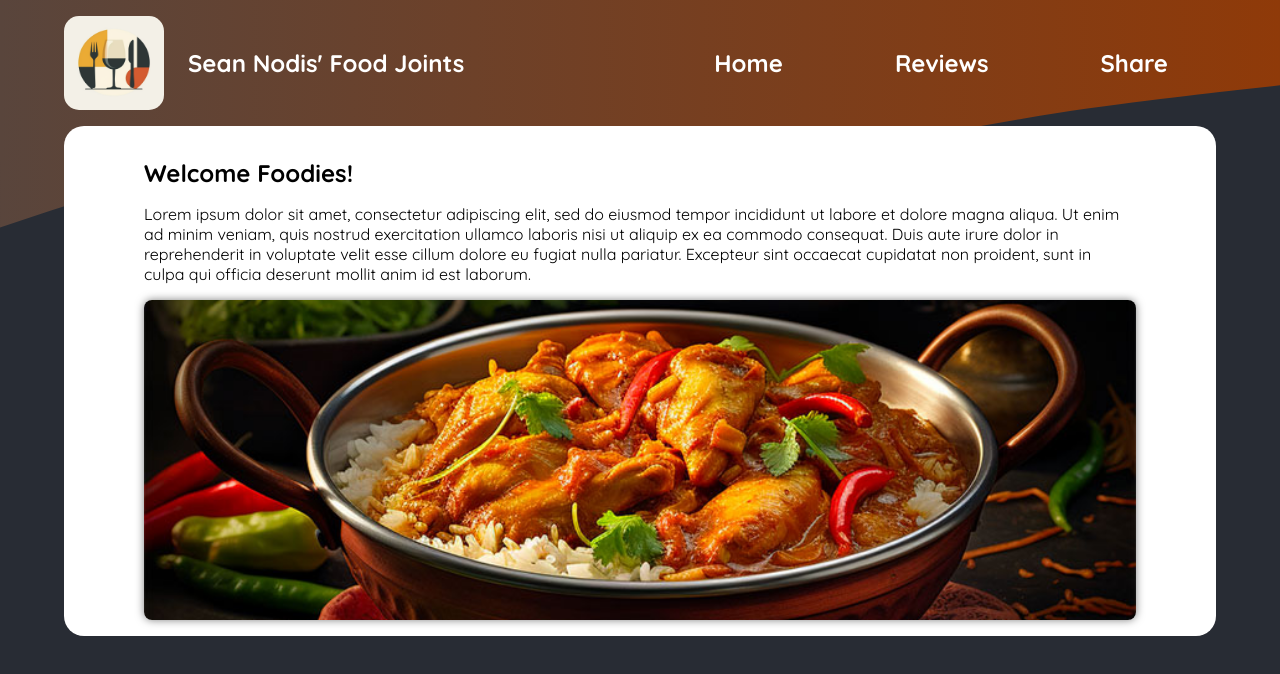
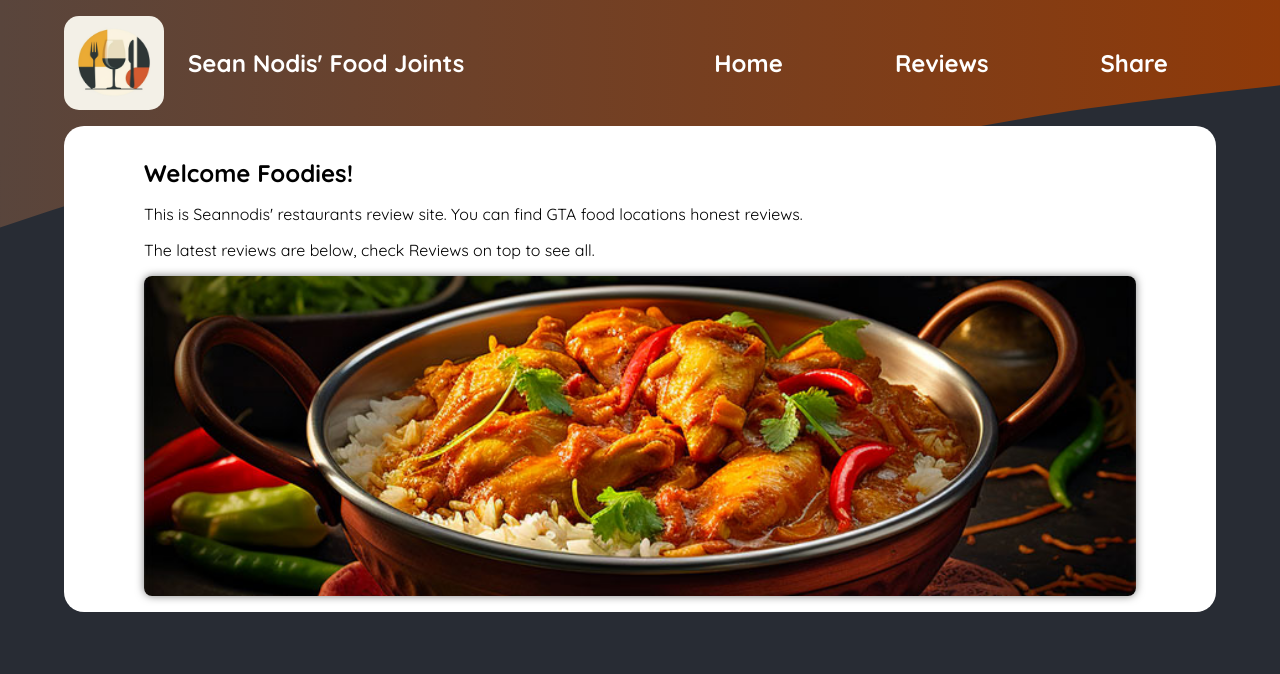
Before and after one commit to sean-xiao-zhao7/nextjs-meals, a Next.js app: page / in a window 1280 px wide. Shown: the top 674 px of the page. Built offline with nearby package versions, Linux system fonts and the light colour scheme.

Commit message:
Update home page

```diff
--- a/app/page.tsx
+++ b/app/page.tsx
@@ -6,13 +6,11 @@ export default function App() {
         <main>
             <h1>Welcome Foodies!</h1>
             <p>
-                Lorem ipsum dolor sit amet, consectetur adipiscing elit, sed do
-                eiusmod tempor incididunt ut labore et dolore magna aliqua. Ut
-                enim ad minim veniam, quis nostrud exercitation ullamco laboris
-                nisi ut aliquip ex ea commodo consequat. Duis aute irure dolor
-                in reprehenderit in voluptate velit esse cillum dolore eu fugiat
-                nulla pariatur. Excepteur sint occaecat cupidatat non proident,
-                sunt in culpa qui officia deserunt mollit anim id est laborum.
+                This is Seannodis' restaurants review site. You can find GTA
+                food locations honest reviews.
+            </p>
+            <p>
+                The latest reviews are below, check Reviews on top to see all.
             </p>
             <ImageSlideShow />
         </main>
```
